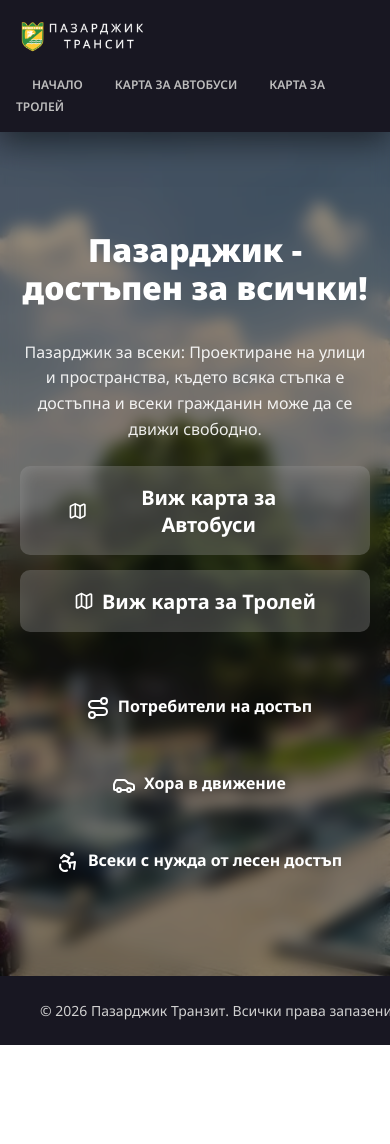
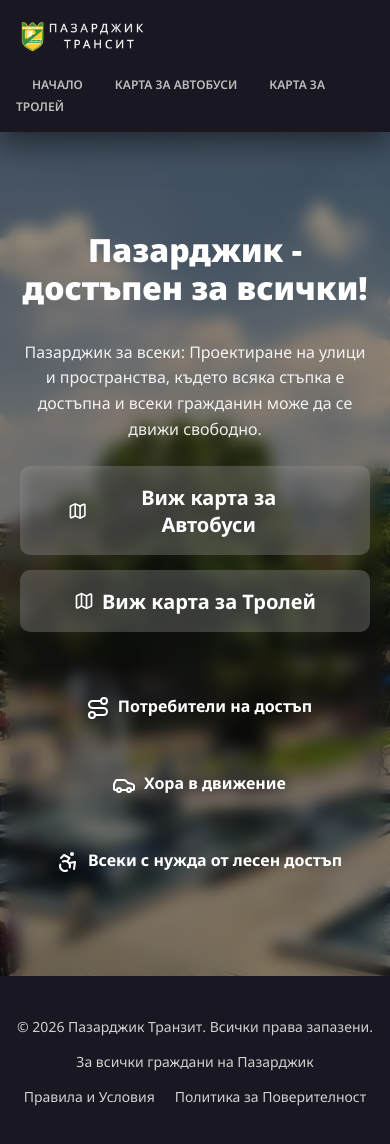
Before and after one commit to stoyan005/pazardzhik-bus-map, a React (Vite) app: page / in a window 390 px wide. Shown: the top 1144 px of the page. Before the commit the page ends 1045 px from the top, so only its background shows below. Built offline with nearby package versions, Linux system fonts and the light colour scheme; a web font is replaced by a local one.

Commit message:
Implemented responsiveness for footer and enhanced navbar responsiveness.

```diff
--- a/src/components/Footer.module.css
+++ b/src/components/Footer.module.css
@@ -28,3 +28,12 @@
 	font-size: 14px;
 	white-space: nowrap;
 }
+
+@media (max-width: 1024px) {
+	.main_content {
+		flex-direction: column;
+		align-items: center;
+		gap: 1rem;
+		padding: 1rem 1rem;
+	}
+}
--- a/src/components/Navbar.module.css
+++ b/src/components/Navbar.module.css
@@ -79,3 +79,10 @@
 		padding: 0.1rem 1rem;
 	}
 }
+
+@media (max-width: 375px) {
+	.link {
+		font-size: 0.65rem;
+		padding: 0.5rem 1rem;
+	}
+}
```
